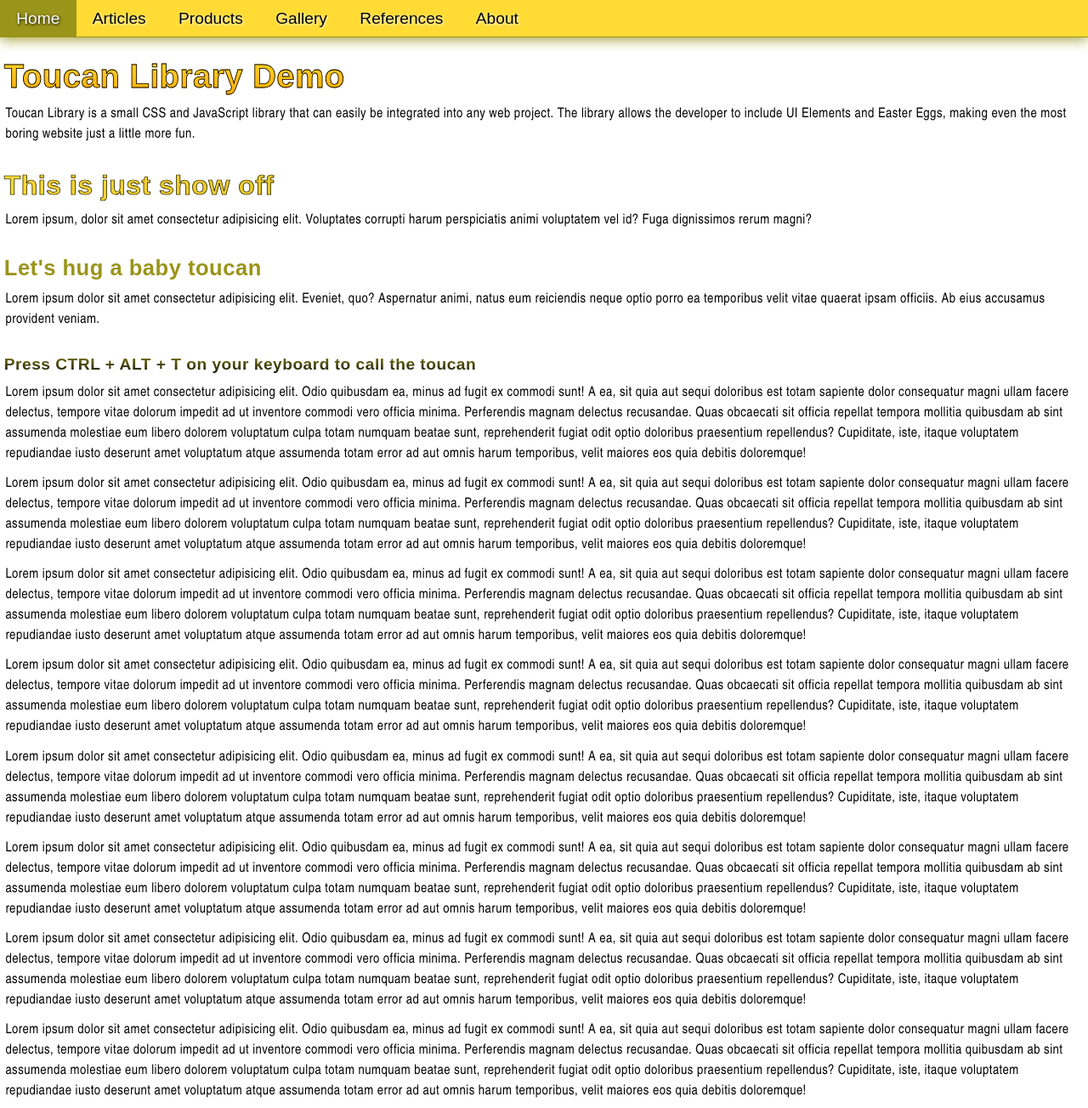
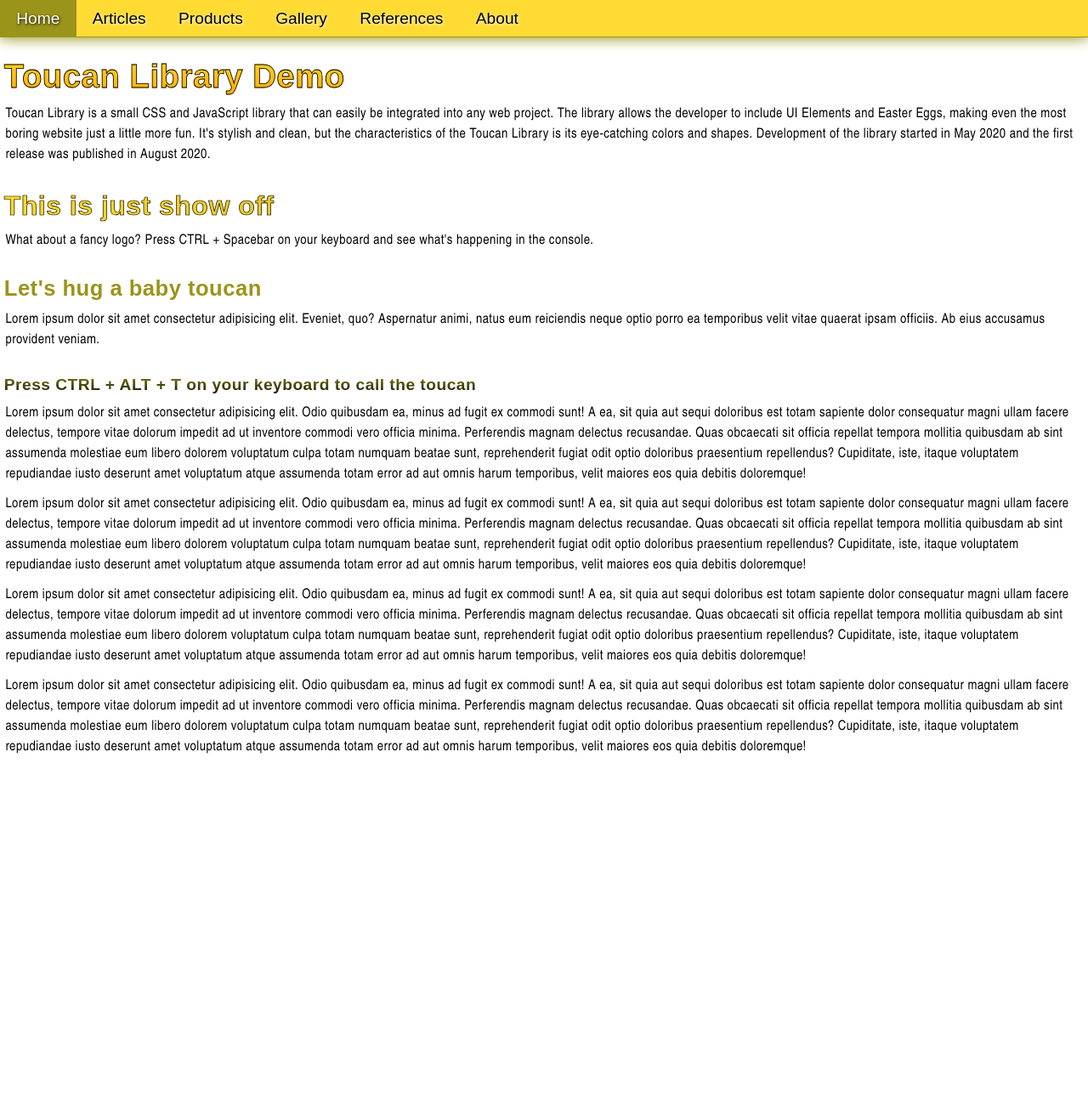
Before and after one commit to dani832m/toucan-library, a plain HTML site: page demo.html in a window 1280 px wide. Shown: the whole page at 85% size. After the commit the page ends 899 px from the top, so only its background shows below. Drawn offline with Linux system fonts and the light colour scheme.

Commit message:
ASCII art added to library.

```diff
--- a/demo.html
+++ b/demo.html
@@ -24,12 +24,12 @@
     <p class="paragraph">
       Toucan Library is a small CSS and JavaScript library that can easily be integrated into any web project. The
       library allows the developer to include UI Elements and Easter Eggs, making even the most boring website just a
-      little more fun.
+      little more fun. It's stylish and clean, but the characteristics of the Toucan Library is its eye-catching colors
+      and shapes. Development of the library started in May 2020 and the first release was published in August 2020.
     </p>
     <h2 class="heading2">This is just show off</h2>
     <p class="paragraph">
-      Lorem ipsum, dolor sit amet consectetur adipisicing elit. Voluptates corrupti harum perspiciatis animi voluptatem
-      vel id? Fuga dignissimos rerum magni?
+      What about a fancy logo? Press CTRL + Spacebar on your keyboard and see what's happening in the console.
     </p>
     <h3 class="heading3">Let's hug a baby toucan</h3>
     <p class="paragraph">
@@ -73,42 +73,6 @@
       Cupiditate, iste, itaque voluptatem repudiandae iusto deserunt amet voluptatum atque assumenda totam error ad aut
       omnis harum temporibus, velit maiores eos quia debitis doloremque!
     </p>
-    <p class="paragraph">
-      Lorem ipsum dolor sit amet consectetur adipisicing elit. Odio quibusdam ea, minus ad fugit ex commodi sunt! A ea,
-      sit quia aut sequi doloribus est totam sapiente dolor consequatur magni ullam facere delectus, tempore vitae
-      dolorum impedit ad ut inventore commodi vero officia minima. Perferendis magnam delectus recusandae. Quas
-      obcaecati sit officia repellat tempora mollitia quibusdam ab sint assumenda molestiae eum libero dolorem
-      voluptatum culpa totam numquam beatae sunt, reprehenderit fugiat odit optio doloribus praesentium repellendus?
-      Cupiditate, iste, itaque voluptatem repudiandae iusto deserunt amet voluptatum atque assumenda totam error ad aut
-      omnis harum temporibus, velit maiores eos quia debitis doloremque!
-    </p>
-    <p class="paragraph">
-      Lorem ipsum dolor sit amet consectetur adipisicing elit. Odio quibusdam ea, minus ad fugit ex commodi sunt! A ea,
-      sit quia aut sequi doloribus est totam sapiente dolor consequatur magni ullam facere delectus, tempore vitae
-      dolorum impedit ad ut inventore commodi vero officia minima. Perferendis magnam delectus recusandae. Quas
-      obcaecati sit officia repellat tempora mollitia quibusdam ab sint assumenda molestiae eum libero dolorem
-      voluptatum culpa totam numquam beatae sunt, reprehenderit fugiat odit optio doloribus praesentium repellendus?
-      Cupiditate, iste, itaque voluptatem repudiandae iusto deserunt amet voluptatum atque assumenda totam error ad aut
-      omnis harum temporibus, velit maiores eos quia debitis doloremque!
-    </p>
-    <p class="paragraph">
-      Lorem ipsum dolor sit amet consectetur adipisicing elit. Odio quibusdam ea, minus ad fugit ex commodi sunt! A ea,
-      sit quia aut sequi doloribus est totam sapiente dolor consequatur magni ullam facere delectus, tempore vitae
-      dolorum impedit ad ut inventore commodi vero officia minima. Perferendis magnam delectus recusandae. Quas
-      obcaecati sit officia repellat tempora mollitia quibusdam ab sint assumenda molestiae eum libero dolorem
-      voluptatum culpa totam numquam beatae sunt, reprehenderit fugiat odit optio doloribus praesentium repellendus?
-      Cupiditate, iste, itaque voluptatem repudiandae iusto deserunt amet voluptatum atque assumenda totam error ad aut
-      omnis harum temporibus, velit maiores eos quia debitis doloremque!
-    </p>
-    <p class="paragraph">
-      Lorem ipsum dolor sit amet consectetur adipisicing elit. Odio quibusdam ea, minus ad fugit ex commodi sunt! A ea,
-      sit quia aut sequi doloribus est totam sapiente dolor consequatur magni ullam facere delectus, tempore vitae
-      dolorum impedit ad ut inventore commodi vero officia minima. Perferendis magnam delectus recusandae. Quas
-      obcaecati sit officia repellat tempora mollitia quibusdam ab sint assumenda molestiae eum libero dolorem
-      voluptatum culpa totam numquam beatae sunt, reprehenderit fugiat odit optio doloribus praesentium repellendus?
-      Cupiditate, iste, itaque voluptatem repudiandae iusto deserunt amet voluptatum atque assumenda totam error ad aut
-      omnis harum temporibus, velit maiores eos quia debitis doloremque!
-    </p>
     <!-- Include the Toucan Library Script here -->
     <script src="toucan-library/js/toucan-script.js"></script>
   </body>
--- a/toucan-library/js/toucan-script.js
+++ b/toucan-library/js/toucan-script.js
@@ -37,3 +37,22 @@ const flyLittleToucan = (e) => {
 };
 
 window.addEventListener("keydown", flyLittleToucan);
+
+// ASCII Toucan Text in Console
+const asciiArt =
+  '\n  ,d\n  88\nMM88MMM ,adPPYba,  88       88  ,adPPYba, ,adPPYYba, 8b,dPPYba,\n  88   a8"     "8a 88       88 a8"     "" ""     `Y8 88P\'   `"8a\n  88   8b       d8 88       88 8b         ,adPPPPP88 88       88\n  88,  "8a,   ,a8" "8a,   ,a88 "8a,   ,aa 88,    ,88 88       88\n  "Y888 `"YbbdP"\'   `"YbbdP\'Y8  `"Ybbd8"\' `"8bbdP"Y8 88       88\n';
+
+const asciiToucan = (e) => {
+  if (e.keyCode == 32 && e.ctrlKey == true) {
+    console.info(
+      "%c" + asciiArt,
+      "color: rgb(154, 148, 26); font-size: 0.7rem; text-shadow: 0.1rem 0.1rem 0.1rem rgb(154, 148, 26)"
+    );
+
+    setTimeout(() => {
+      console.clear();
+    }, 5000);
+  } else return;
+};
+
+window.addEventListener("keydown", asciiToucan);
```
Also changed, not shown: README.md.
